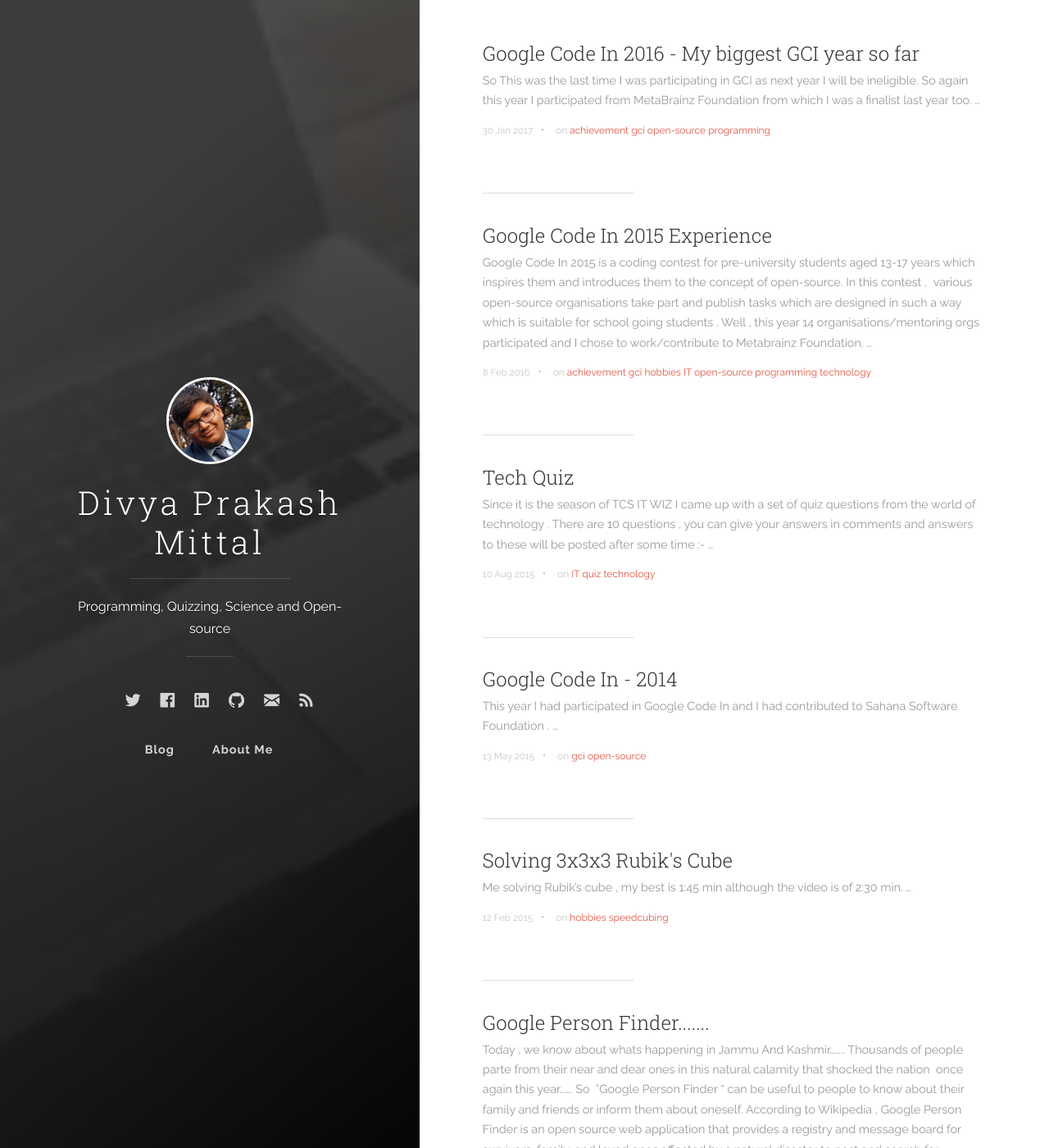
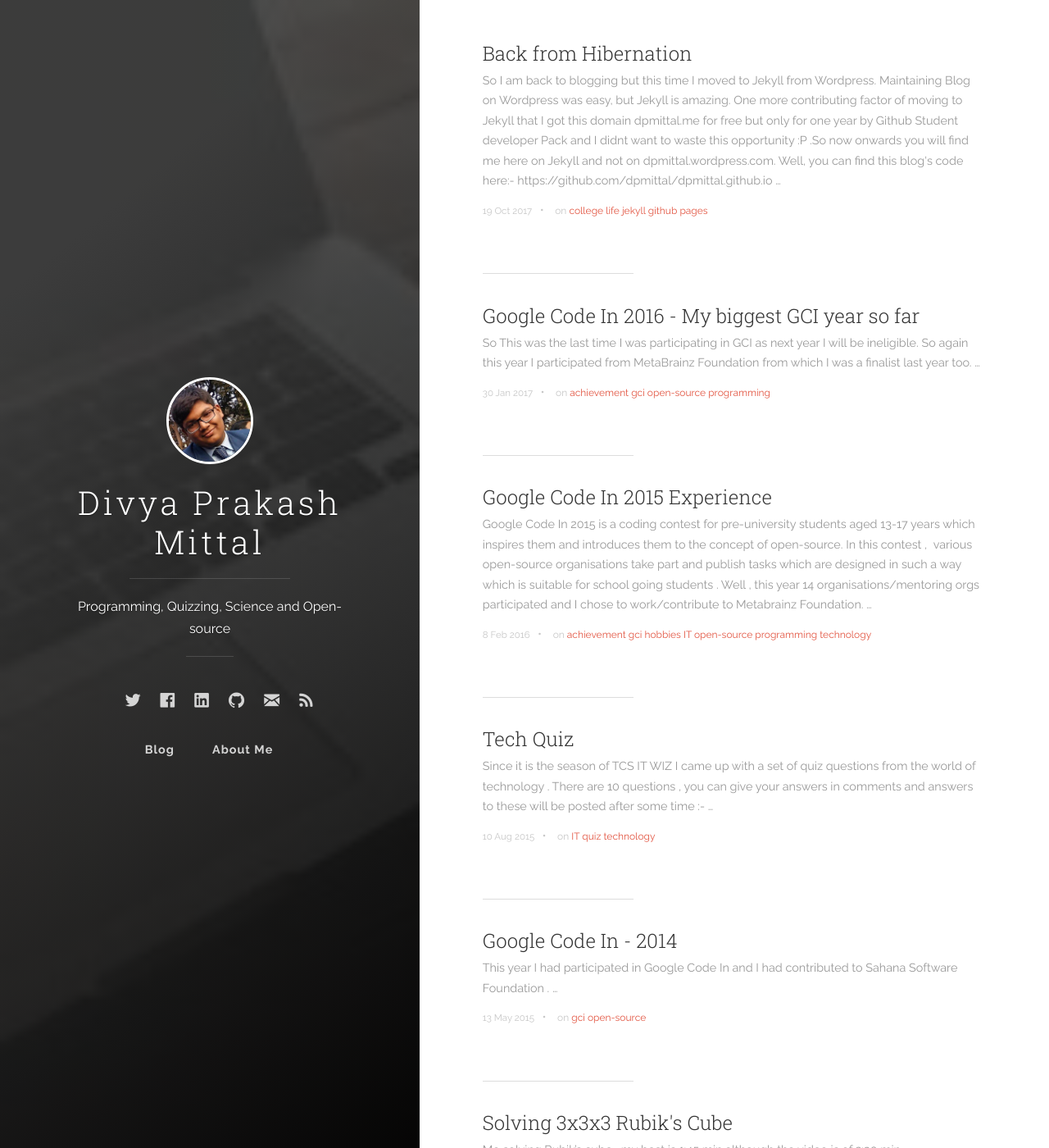
Before and after one commit to dpmittal/dpmittal.github.io, a Jekyll site: the page built from index.html, in a window 1280 px wide and 1400 px high. Shown: the whole window at 82% size. Built offline with Jekyll 4.4.1, drawn with Linux system fonts in a browser that asks for light colours; nearby versions of some CDN libraries; the list of posts is cut into pages by our own code; comment, search, counter and statistics services are not loaded.

Commit message:
Add Post

```diff
--- /dev/null
+++ b/_posts/2017-10-19-back-from-hibernation.md
@@ -0,0 +1,27 @@
+---
+layout: post
+title: Back from Hibernation
+date: 2017-10-19 00:30
+author: dpmittal
+comments: true
+tags: [college life, jekyll, github pages]
+---
+
+<p> So I am back to blogging but this time I moved to <a href="https://jekyllrb.com/"> Jekyll </a>
+from Wordpress. Maintaining Blog on Wordpress was easy, but Jekyll is amazing.
+One more contributing factor of moving to Jekyll that I got this domain
+<code>dpmittal.me</code> for free but <b>only for one year</b> by
+<a href="https://education.github.com/pack"> Github Student developer Pack </a>
+and I didnt want to waste this opportunity :P .So now onwards you will
+find me here on Jekyll and not on <code>dpmittal.wordpress.com</code>. Well,
+you can find this blog's code here:-
+<code> https://github.com/dpmittal/dpmittal.github.io </code>
+</p>
+
+<p> I also went through many transistions through these months as I graduated
+from high school and joined college which also included in moving outside
+hometown. I took <b>Electronics and Communication Engineering</b> at Thapar
+University, Patiala. Well, college life till now has been amazing. Got amazing
+friends and awesome & inspiring seniors. Here are some snaps of my college :-
+
+<img src="{{ site.baseurl }}/images/CollegeSnaps.jpg">
--- a/css/main.scss
+++ b/css/main.scss
@@ -63,3 +63,7 @@ pre.highlight code,
 	font-size: 10px;
   color: Red;
 }
+
+b {
+    font-weight: bold;
+}
```
Also changed, not shown: 1 other file.
